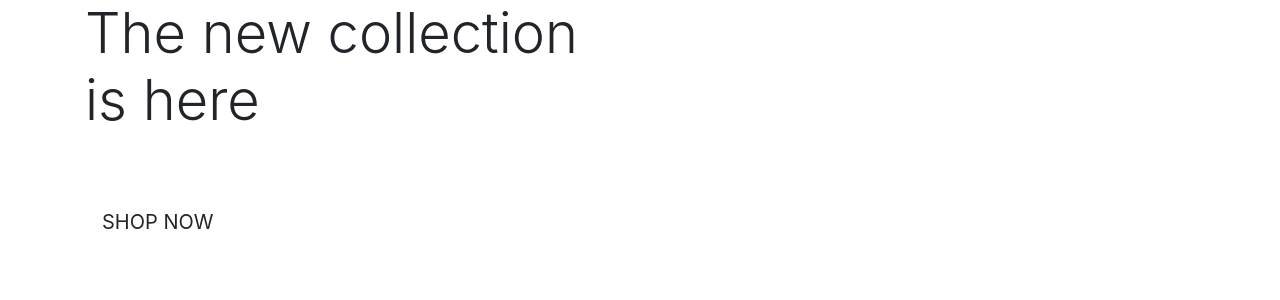
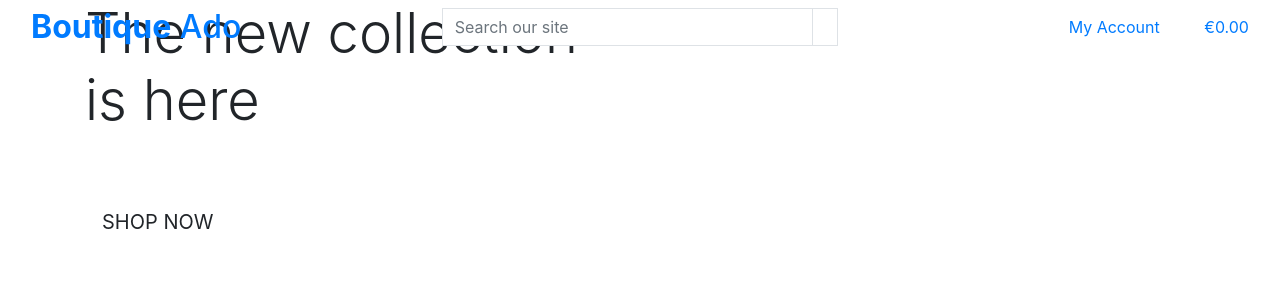
Before and after one commit to DMASCoreDeclan/BoutiqueAdo, a Django app: page / in a window 1280 px wide. Shown: the top 300 px of the page. Run offline with Django 3.2, Linux system fonts and the light colour scheme.

Commit message:
Added header to base template

```diff
--- a/templates/base.html
+++ b/templates/base.html
@@ -33,6 +33,68 @@
     </head>
     <body>
         <header class="container-fluid fixed-top">
+            <div class="row">
+                <div class="col-12 col-lg-4 my-auto py-1 py-lg-0 text-center text-lg-left">
+                    <a href="{% url 'home' %}" class="nav-link main-logo-link">
+                        <h2 class="logo-font text-black my-0"><strong>Boutique</strong> Ado</h2>
+                    </a>
+                </div>
+                <div class="col-12 col-lg-4 my-auto py-1 py-lg-0">
+                    <form method="GET" action="">
+                        <div class="input-group w-100">
+                            <input class="form-control border border-black rounded-0" type="text" name="q" placeholder="Search our site">
+                            <div class="input-group-append">
+                                <button type="submit" class="form-control btn btn-black border border-black rounded-0">
+                                    <span class="icon">
+                                        <i class="fa fa-search"></i>
+                                    </span>
+
+                                </button>
+                            </div>
+                        </div>
+                    </form>
+                </div>
+                <div class="col-12 col-lg-4 my-auto py-1 py-lg-0">
+                    <ul class="list-inline list-unstyled text-center text-lg-right my-0">
+                        <li class="list-inline-item dropdown">
+                            <a class="text-black nav-link" href="#" id="user-options" data-toggle="dropdown" aria-haspopup="true" aria-expanded="false">
+                                <div class="text-center">
+                                    <div> <i class="fas fa-user fa-lg"></i></div>
+                                    <p class="my-0">My Account</p>
+                                </div>
+                            </a>
+                            <div class="dropdown-menu border-0" aria-labelledby="user-options">
+                                {% if request.user.is_authenticated %}
+                                    {% if request.user.is_superuser %}
+                                        <a href="" class="dropdown-items">Product Management</a>
+                                    {% endif %}
+                                    <a href="" class="dropdown-item">My Profile</a>
+                                    <a href="{% url 'account_logout' %}" class="dropdown-item">Logout</a>
+                                {% else %}
+                                    <a href="{% url 'account_signup' %}" class="dropdown-item">Register</a>
+                                    <a href="{% url 'account_login' %}" class="dropdown-item">Login</a>
+                                {% endif %}
+                            </div>
+                        </li>
+                        <li class="list-inline-item">
+                            <a href="" class="{% if grand_total %} text-info font-weight-bold {% else %} text-black {% endif %} nav-link">
+                                <div class="text-center">
+                                    <div><i class="fas fa-shopping-bag fa-lg"></i> </div>
+                                    <p class="my-0">
+                                        {% if grand_total %}
+                                            €{{ grand_total|floatformat:2}}
+                                        {% else %}
+                                            €0.00
+                                        {% endif %}
+                                    </p>
+                                </div>
+                            </a>
+                        </li>
+                    </ul>
+                </div>
+
+                </div>
+            </div>
 
         </header>
 
```
